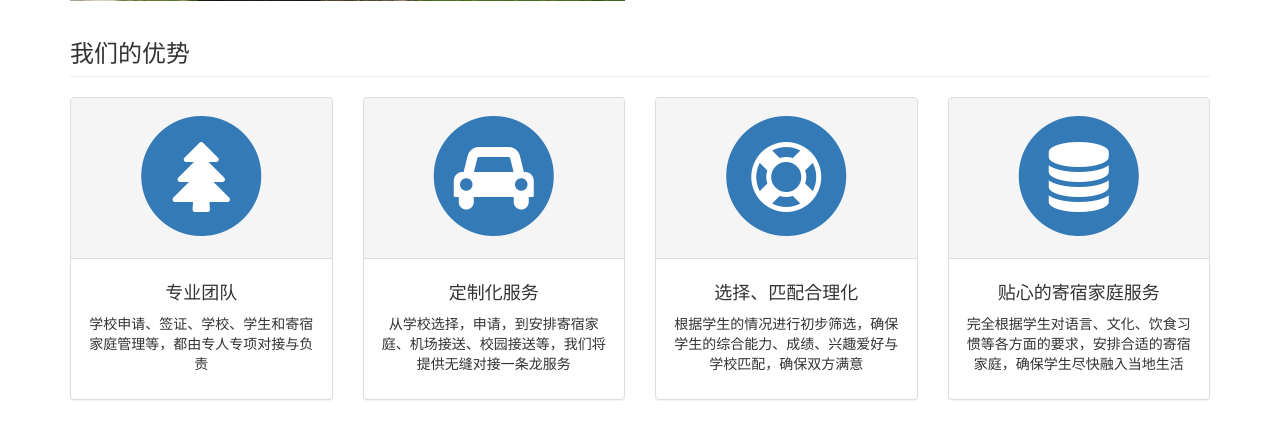
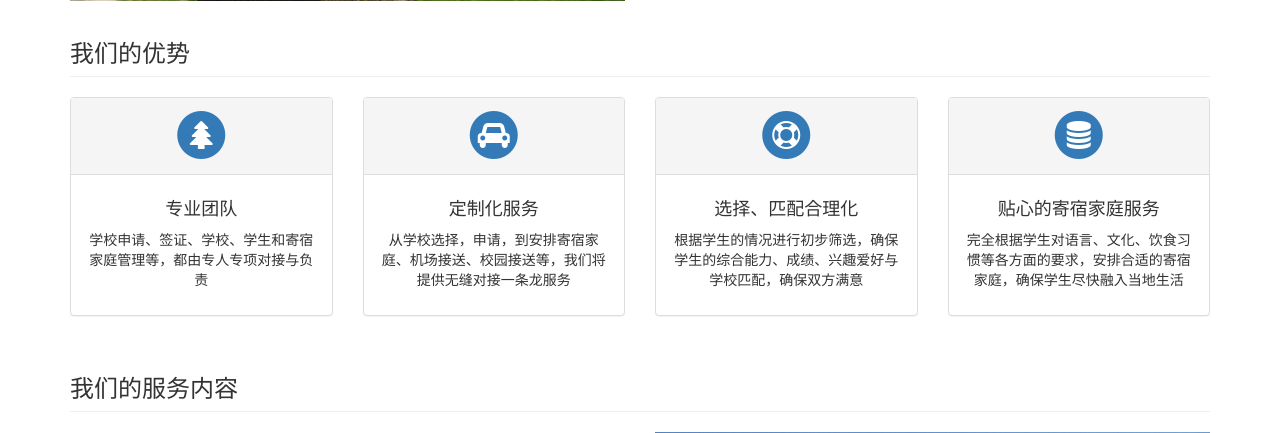
Before and after one commit to win87/lagoEdu, a PHP site: page /about.php in a window 1280 px wide. Shown: the part 631-1064 px from the top of the page. Run offline with PHP 8.4, Linux system fonts and the light colour scheme; grey boxes labelled with a size stand in for pictures from a placeholder-image service; some libraries are stand-ins or nearby versions.

Commit message:
1/28/2016

```diff
--- a/about.php
+++ b/about.php
@@ -36,7 +36,7 @@
             <div class="col-md-3 col-sm-6">
                 <div class="panel panel-default text-center">
                     <div class="panel-heading">
-                        <span class="fa-stack fa-5x">
+                        <span class="fa-stack fa-2x">
                               <i class="fa fa-circle fa-stack-2x text-primary"></i>
                               <i class="fa fa-tree fa-stack-1x fa-inverse"></i>
                         </span>
@@ -50,7 +50,7 @@
             <div class="col-md-3 col-sm-6">
                 <div class="panel panel-default text-center">
                     <div class="panel-heading">
-                        <span class="fa-stack fa-5x">
+                        <span class="fa-stack fa-2x">
                               <i class="fa fa-circle fa-stack-2x text-primary"></i>
                               <i class="fa fa-car fa-stack-1x fa-inverse"></i>
                         </span>
@@ -64,7 +64,7 @@
             <div class="col-md-3 col-sm-6">
                 <div class="panel panel-default text-center">
                     <div class="panel-heading">
-                        <span class="fa-stack fa-5x">
+                        <span class="fa-stack fa-2x">
                               <i class="fa fa-circle fa-stack-2x text-primary"></i>
                               <i class="fa fa-support fa-stack-1x fa-inverse"></i>
                         </span>
@@ -78,7 +78,7 @@
             <div class="col-md-3 col-sm-6">
                 <div class="panel panel-default text-center">
                     <div class="panel-heading">
-                        <span class="fa-stack fa-5x">
+                        <span class="fa-stack fa-2x">
                               <i class="fa fa-circle fa-stack-2x text-primary"></i>
                               <i class="fa fa-database fa-stack-1x fa-inverse"></i>
                         </span>
```
